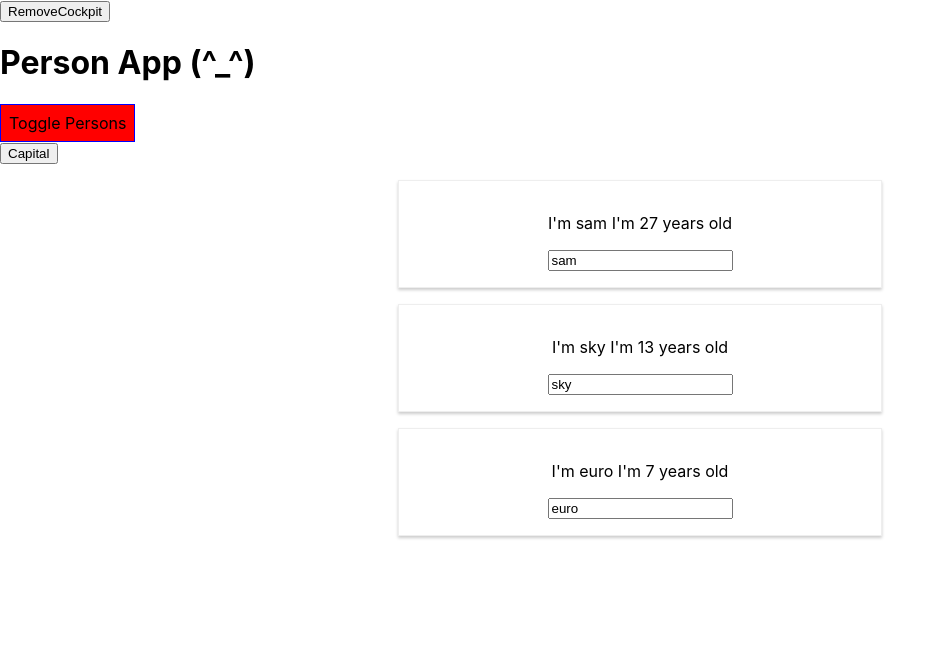
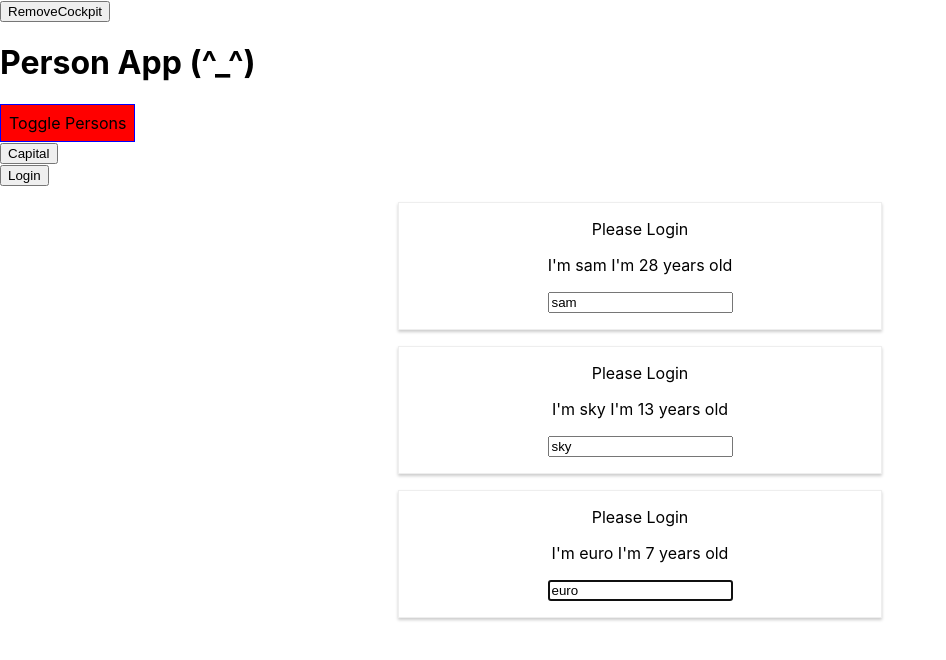
Before and after one commit to SKN11/cnm-client, a React (Create React App) app: page / in a window 1280 px wide. Both pictures are taken after a click on the button "Toggle Persons". Shown: the top 660 px of the page, without its empty margins (0-946 px from the left). Built offline with nearby package versions, Linux system fonts and the light colour scheme.

Commit message:
cockpit files

```diff
--- a/package.json
+++ b/package.json
@@ -6,6 +6,7 @@
     "@testing-library/jest-dom": "^5.11.6",
     "@testing-library/react": "^11.2.2",
     "@testing-library/user-event": "^12.6.0",
+    "prop-types": "^15.7.2",
     "radium": "^0.26.1",
     "react": "^17.0.1",
     "react-dom": "^17.0.1",
--- a/public/index.html
+++ b/public/index.html
@@ -14,10 +14,10 @@
       manifest.json provides metadata used when your web app is installed on a
       user's mobile device or desktop. See https://developers.google.com/web/fundamentals/web-app-manifest/
     -->
-    <!--<link rel="manifest" href="%PUBLIC_URL%/manifest.json" />
+  <!--<link rel="manifest" href="%PUBLIC_URL%/manifest.json" />
     <link rel="stylesheet" href="https://cdnjs.cloudflare.com/ajax/libs/materialize/1.0.0/css/materialize.min.css">
     <link href="https://fonts.googleapis.com/icon?family=Material+Icons" rel="stylesheet">
-    -->
+  -->
     <!--
       Notice the use of %PUBLIC_URL% in the tags above.
       It will be replaced with the URL of the `public` folder during the build.
@@ -27,7 +27,7 @@
       work correctly both with client-side routing and a non-root public URL.
       Learn how to configure a non-root public URL by running `npm run build`.
     -->
-    <title>React App</title>
+    <title>cnm-client</title>
   </head>
   <body>
     <noscript>You need to enable JavaScript to run this app.</noscript>
--- a/src/components/cockpit/CockpitPerson.js
+++ b/src/components/cockpit/CockpitPerson.js
@@ -1,9 +1,13 @@
-import React, { useEffect } from 'react'
+import React, { useEffect,useRef,useContext } from 'react'
 import Radium from 'radium'
+import AuthContext from '../../context/AuthContext';
 
 const CockpitPerson = (props) => {
+    const toggleBtnRef = useRef(null);
+    const authContext = useContext(AuthContext);
+
     useEffect(()=>{
-        console.log("[CockpitPerson] useEffect called");
+        //console.log("[CockpitPerson] useEffect called");
         //setTimeout(()=>{alert('useEffect called')},1000);
     }); //[] empty array tells to load only first time
 
@@ -34,6 +38,7 @@ const CockpitPerson = (props) => {
         <h1>Person App (^_^)</h1>
         <button style={style} className='squarePerson' onClick={props.togglePersons}>Toggle Persons</button><br/>
         <button className='squarePerson' onClick={props.switchHandler}>Capital</button><br/>
+        <button onClick={authContext.login}>Login</button>
        </>
 
 
--- a/src/components/contactapp/AddContact.js
+++ b/src/components/contactapp/AddContact.js
@@ -2,6 +2,13 @@ import React,{ Component } from 'react'
 
 
 export default class AddContact extends Component {
+
+  constructor(props){
+    super(props);
+    this.firstNameRef = React.createRef();
+    this.lastNameRef = React.createRef();
+    this.emailRef = React.createRef();
+}
 
 
     submitContact(event)
@@ -12,9 +19,13 @@ export default class AddContact extends Component {
         //console.log(this.refs.firstName.value);
 
         let contact ={
-            firstName:this.refs.firstName.value,
+          /*firstName:this.refs.firstName.value,
             lastName:this.refs.lastName.value,
             email:this.refs.email.value,
+            */
+            firstName:this.firstNameRef.firstName.value,
+            lastName:this.lastNameRef.lastName.value,
+            email:this.emailRef.email.value,
         }
 
         //console.log(contact);
@@ -41,17 +52,17 @@ export default class AddContact extends Component {
 
             <div className="row">
                 <div className="input-field col s6">
-                  <input placeholder="Placeholder" ref="firstName" type="text" className="validate"/>
+                  <input placeholder="Placeholder" ref={this.firstNameRef} type="text" className="validate"/>
                   <label htmlFor="firstName">First Name</label>
                 </div>
                 <div className="input-field col s6">
-                  <input ref="lastName" type="text" className="validate"/>
+                  <input ref={this.lastNameRef} type="text" className="validate"/>
                   <label htmlFor="lastName">Last Name</label>
                 </div>
               </div>
               <div className="row">
                 <div className="input-field col s12">
-                  <input ref="email" type="email" className="validate"/>
+                  <input ref={this.emailRef} type="email" className="validate"/>
                   <label htmlFor="email">Email</label>
                 </div>
               </div>
--- a/src/components/personcomponents/Person.js
+++ b/src/components/personcomponents/Person.js
@@ -1,27 +1,57 @@
-import React from 'react'
+import React, { Component } from 'react'
 import './Person.css'
 import Radium from 'radium'
+import PropTypes from 'prop-types'
+import AuthContext from '../../context/AuthContext'
 
-const Person = (props) => {
+class Person extends Component {
+    static contextType  =AuthContext;
 
+
+    constructor(props){
+        super(props);
+        this.inputElementRef = React.createRef();
+    }
+    componentDidMount(){
+        //document.querySelector('input').focus();
+        this.inputElementRef.current.focus();
+        //console.log(this.contextType.authenticated);
+    }
+
+
+
+    render(){
     const style = {
 
         '@media (min-width:500px)' : {
             width:'450px'
         }
-}
-
+    }
     return(
         <div className="Person" style={style}>
-        <p onClick={props.click}>I'm {props.name} I'm {props.age} years old</p>
-        <p>{props.children}</p>
-        <input type="text" onChange={props.changed} value={props.name}/>
+        <AuthContext.Consumer>
+            {(context) => context.authenticated?'Authenticated':'Please Login'}
+        </AuthContext.Consumer>
+        <p onClick={this.props.click}>I'm {this.props.name} I'm {this.props.age} years old</p>
+        <p>{this.props.children}</p>
+        <input
+        type="text"
+        ref={this.inputElementRef}
+        onChange={this.props.changed}
+        value={this.props.name}
+        />
         </div>
 
     );
 
+    }
+}
+
+Person.propTypes = {
+    click :PropTypes.func,
+    changed :PropTypes.func,
+    name :PropTypes.string,
+    age : PropTypes.number
 
 }
-
-
 export default Radium(Person);
--- a/src/components/personcomponents/PersonMain.js
+++ b/src/components/personcomponents/PersonMain.js
@@ -3,7 +3,7 @@ import React, { Component } from 'react'
 import Persons from './Persons'
 import Radium from 'radium'
 import CockpitPerson from '../cockpit/CockpitPerson'
-
+import AuthContext from '../../context/AuthContext'
 
 
 
@@ -11,12 +11,13 @@ import CockpitPerson from '../cockpit/CockpitPerson'
 
     state = {
         person:[
-            {id:'abc1',name:'sam',age:27},
+            {id:'abc1',name:'sam',age:28},
             {id:'abc2',name:'sky',age:13},
             {id:'abc3',name:'euro',age:7}
         ],
         showPerson:false,
-        showCockpit:true
+        showCockpit:true,
+        isAuthenticated:false
     }
 
     switchHandler = () =>
@@ -84,6 +85,9 @@ import CockpitPerson from '../cockpit/CockpitPerson'
         const isShowPerson = this.state.showPerson;
         this.setState({showPerson:!isShowPerson});
     }
+    loginHandler = () =>{
+        this.setState({isAuthenticated:true});
+    }
 
    render(){
 
@@ -128,12 +132,26 @@ import CockpitPerson from '../cockpit/CockpitPerson'
     return (
         <div>
             <button onClick={()=> {this.setState({showCockpit:false})} }>RemoveCockpit</button>
+
+            <AuthContext.Provider value={{
+                authenticated:this.state.isAuthenticated,
+                login:this.loginHandler
+
+            }}>
             {
+
             (this.state.showCockpit) ?
-            <CockpitPerson showPerson={this.state.showPerson} togglePersons={this.togglePersons} switchHandler={this.switchHandler}/>
+            <CockpitPerson
+            showPerson={this.state.showPerson}
+            togglePersons={this.togglePersons}
+            switchHandler={this.switchHandler}
+            login={this.loginHandler}
+            />
             : null
             }
+
         {persons}
+        </AuthContext.Provider>
        {/* use of conditional statement method 1*/}
         {/*
             this.state.showPerson ?
--- /dev/null
+++ b/src/context/AuthContext.js
@@ -0,0 +1,8 @@
+import React from 'react'
+
+const AuthContext = React.createContext({
+    authenticated:false,
+    login: () => {}
+});
+
+export default AuthContext;
```
Also changed, not shown: 2 other files (tests, documents, lock files or other folders).
